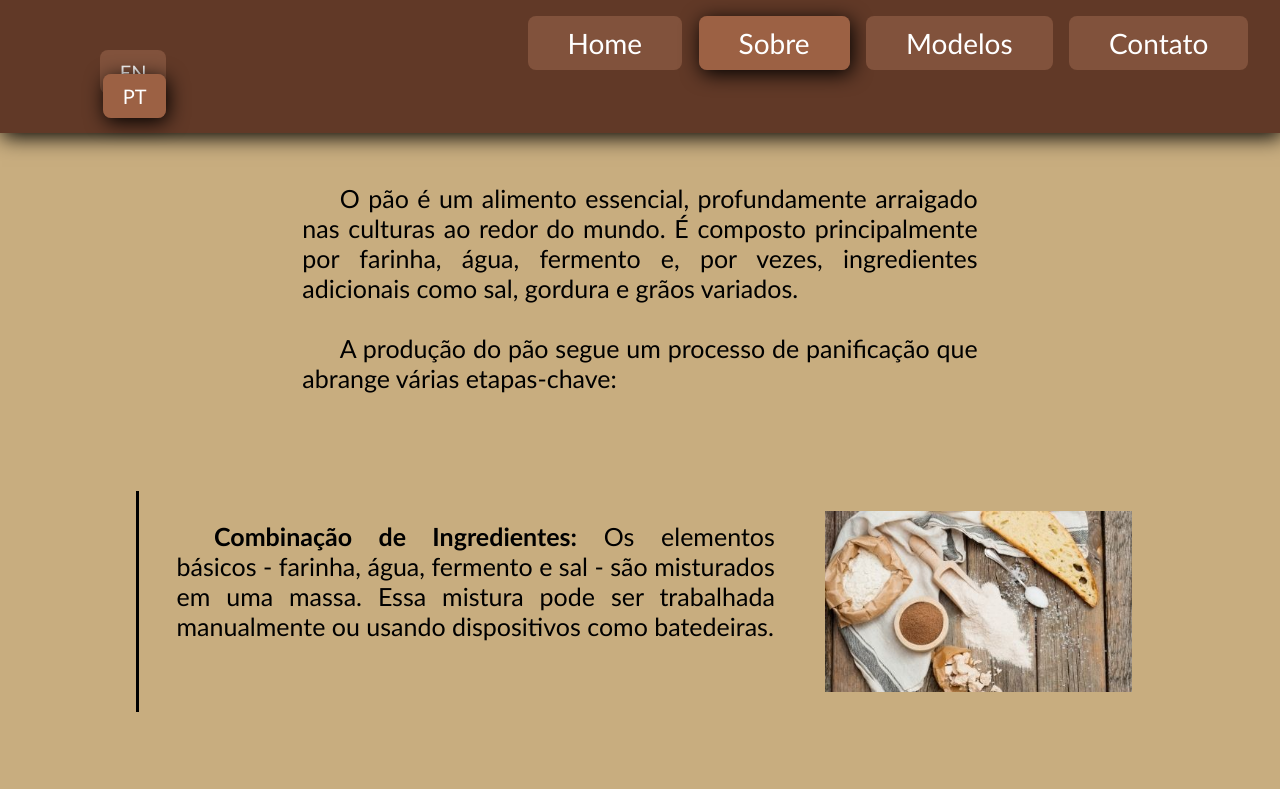
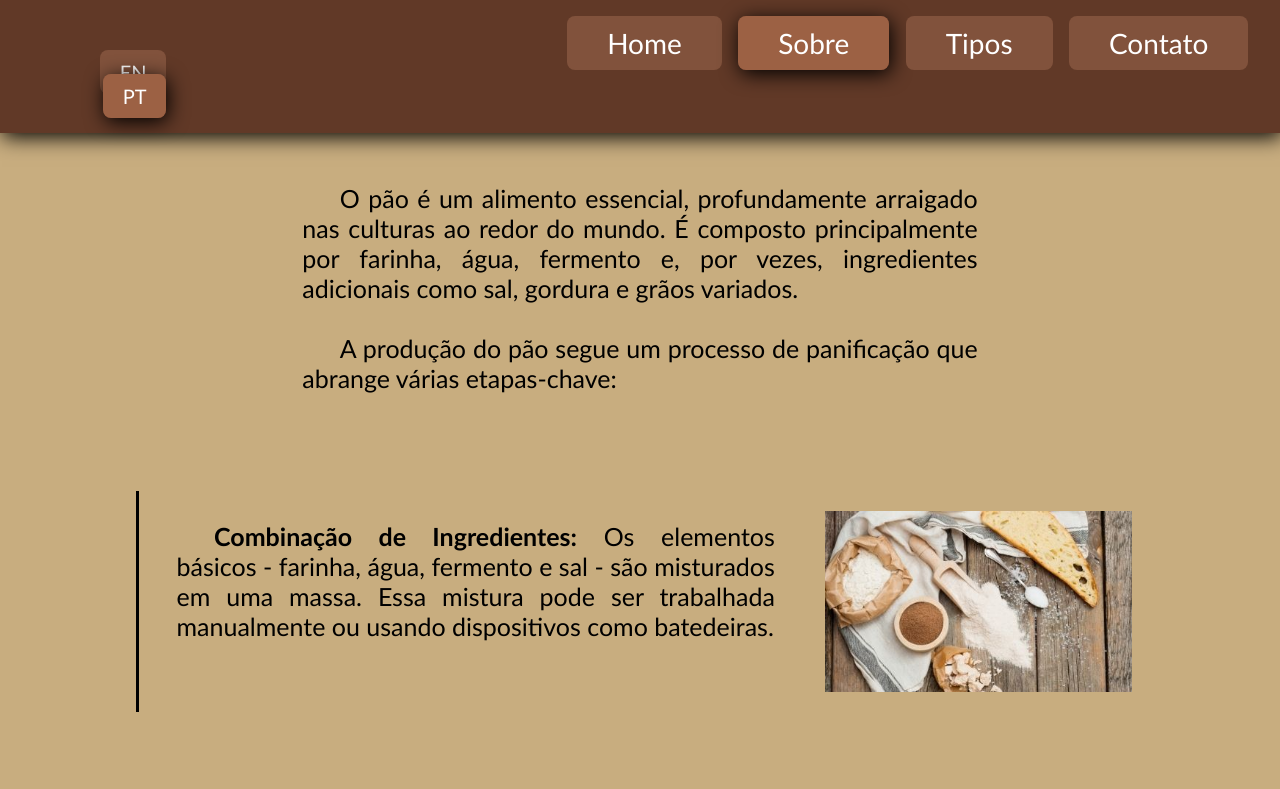
Before and after one commit to Lucas-Santos0/Site-Bread, a plain HTML site: page sobre.html in a window 1280 px wide. Shown: the top 789 px of the page. Drawn offline with Linux system fonts and the light colour scheme.

Commit message:
Update sobre.html

```diff
--- a/sobre.html
+++ b/sobre.html
@@ -14,7 +14,7 @@
                 <ul>
                     <li><a href="index.html">Home</a></li>
                     <li><a href="sobre.html" class="ativa">Sobre</a></li>
-                    <li><a href="modelo.html">Modelos</a></li>
+                    <li><a href="modelo.html">Tipos</a></li>
                     <li><a href="contato.html">Contato</a></li>
                 </ul>
                 <div class="lingua">
```
